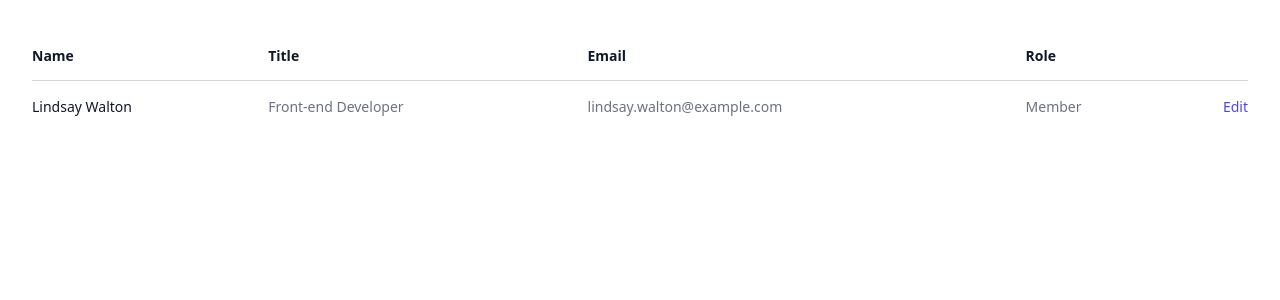
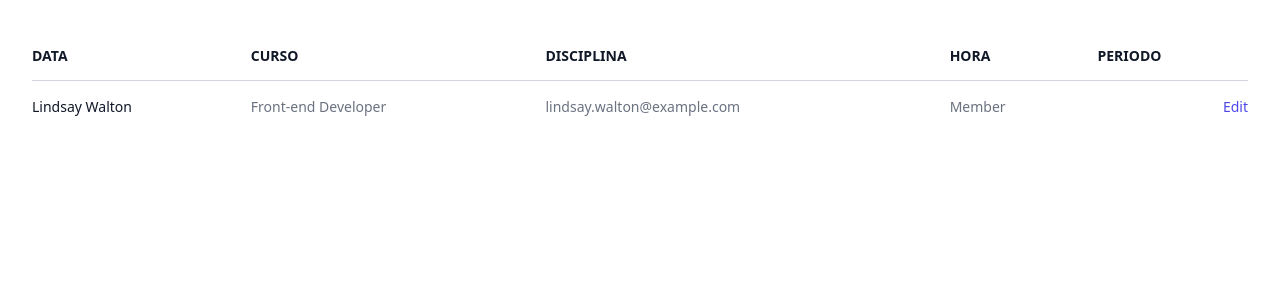
Before and after one commit to leehendrick/EduConnect-UI, a Nuxt app in the folder nuxt-app/: page /students/horario in a window 1280 px wide. Shown: the top 300 px of the page. Built offline with nearby package versions, Linux system fonts and the light colour scheme.

Commit message:
update: config table template

```diff
--- a/nuxt-app/pages/students/horario.vue
+++ b/nuxt-app/pages/students/horario.vue
@@ -19,13 +19,11 @@ const people = [
             <table class="min-w-full divide-y divide-gray-300">
               <thead>
               <tr>
-                <th scope="col" class="py-3.5 pl-4 pr-3 text-left text-sm font-semibold text-gray-900 sm:pl-0">Name</th>
-                <th scope="col" class="px-3 py-3.5 text-left text-sm font-semibold text-gray-900">Title</th>
-                <th scope="col" class="px-3 py-3.5 text-left text-sm font-semibold text-gray-900">Email</th>
-                <th scope="col" class="px-3 py-3.5 text-left text-sm font-semibold text-gray-900">Role</th>
-                <th scope="col" class="relative py-3.5 pl-3 pr-4 sm:pr-0">
-                  <span class="sr-only">Edit</span>
-                </th>
+                <th scope="col" class="py-3.5 pl-4 pr-3 text-left text-sm font-semibold text-gray-900 sm:pl-0">DATA</th>
+                <th scope="col" class="px-3 py-3.5 text-left text-sm font-semibold text-gray-900">CURSO</th>
+                <th scope="col" class="px-3 py-3.5 text-left text-sm font-semibold text-gray-900">DISCIPLINA</th>
+                <th scope="col" class="px-3 py-3.5 text-left text-sm font-semibold text-gray-900">HORA</th>
+                <th scope="col" class="px-3 py-3.5 text-left text-sm font-semibold text-gray-900">PERIODO</th>
               </tr>
               </thead>
               <tbody class="divide-y divide-gray-200">
```
